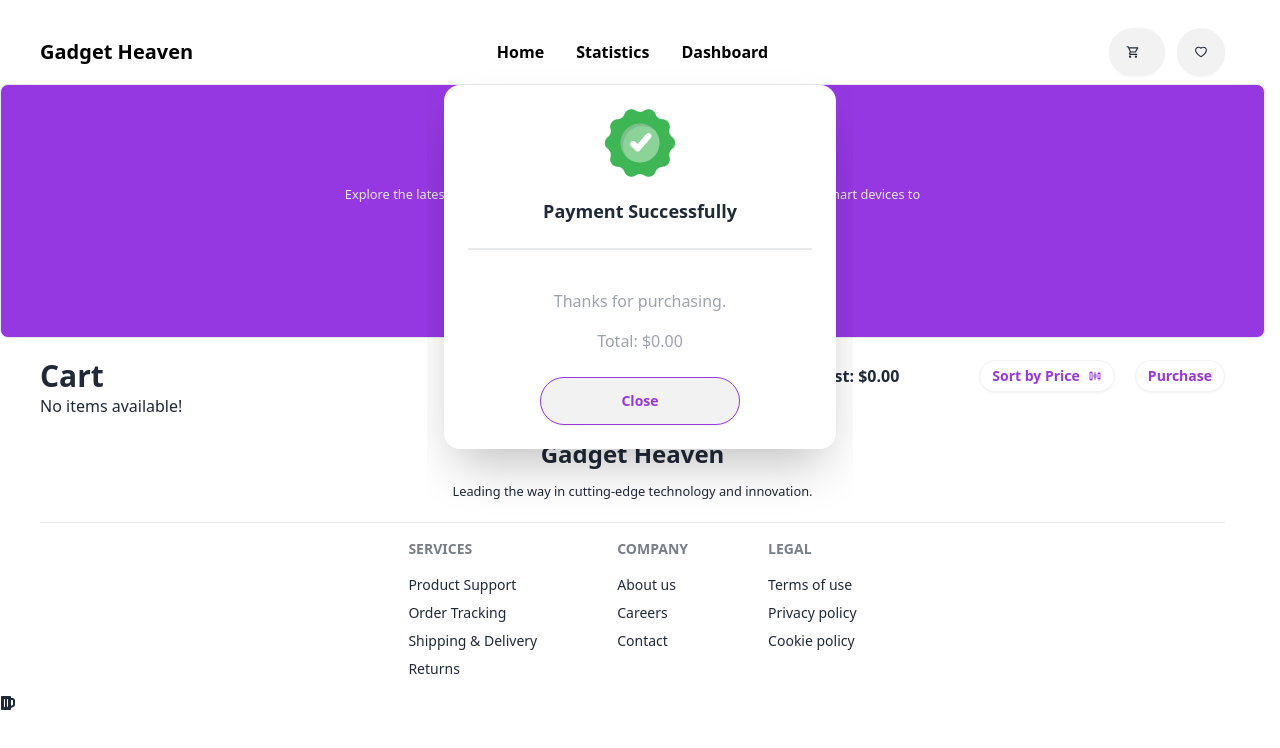
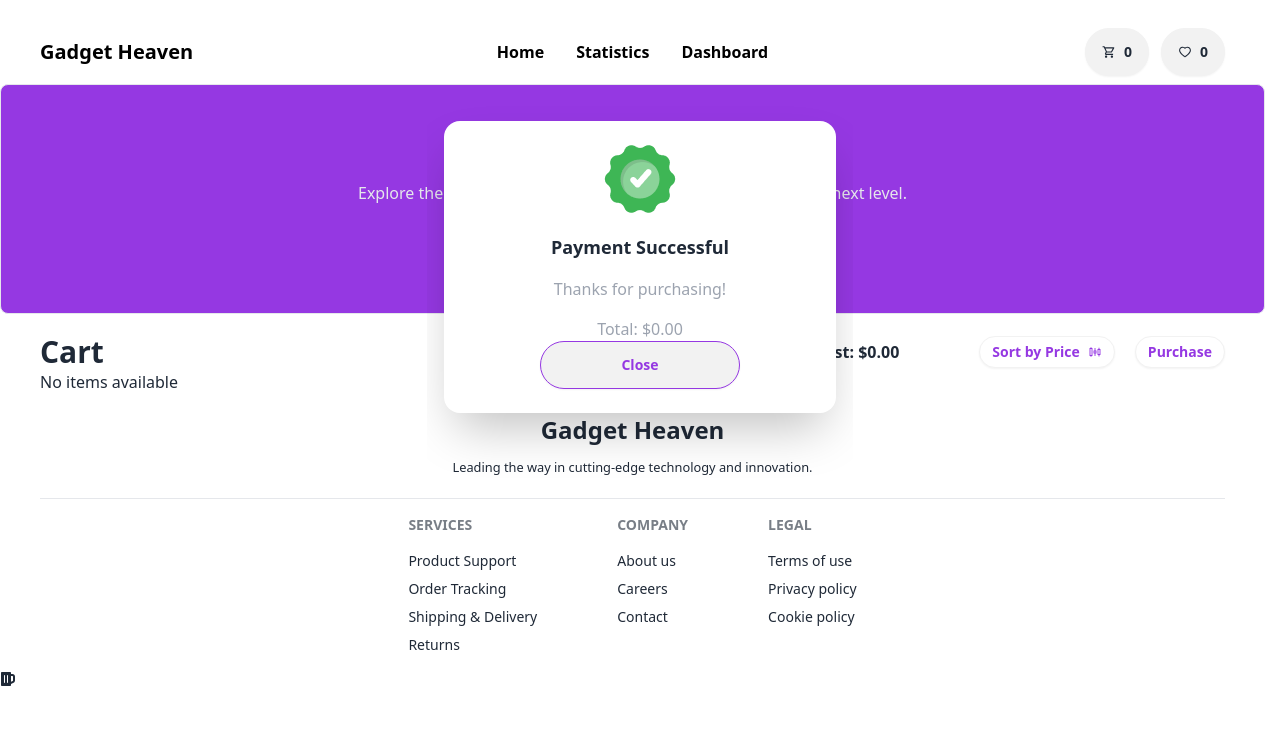
Before and after one commit to programming-hero-web-course-4/b10a8-gadget-heaven-faisal5177, a React (Vite) app: page /cartItem in a window 1280 px wide. Both pictures are taken after a click on the button "Purchase". Shown: the top 748 px of the page. Built offline with nearby package versions, Linux system fonts and the light colour scheme.

Commit message:
added an home

```diff
--- a/src/Components/CartItem/CartItem.jsx
+++ b/src/Components/CartItem/CartItem.jsx
@@ -2,8 +2,8 @@ import React, { useState, useEffect } from "react";
 import { Link, useLoaderData, useNavigate } from "react-router-dom";
 import {
   getStoredCartList,
-  addToCart,
   removeFromCart,
+  addToStoredCartList,
 } from "../../utility/addToDb";
 import { AiOutlineSliders } from "react-icons/ai";
 import GroupImg from "../../assets/images/Group.png";
@@ -11,41 +11,42 @@ import GroupImg from "../../assets/images/Group.png";
 const CartItem = () => {
   const data = useLoaderData();
   const [cartItems, setCartItems] = useState([]);
+  const [cartCount, setCartCount] = useState(0);
   const [activeButton, setActiveButton] = useState(null);
   const [isModalOpen, setIsModalOpen] = useState(false);
   const navigate = useNavigate();
 
   useEffect(() => {
     const storedCartList = getStoredCartList();
-    console.log("Stored Cart List:", storedCartList);
-
     const storedCartItems = data.filter((item) =>
       storedCartList.includes(item.product_id.toString())
     );
-    console.log("Stored Cart Items:", storedCartItems);
-
     setCartItems(storedCartItems);
+    setCartCount(storedCartItems.length);
   }, [data]);
 
   const handleAddToCart = (productId) => {
-    addToCart(productId);
+    addToStoredCartList(productId);
+
     const updatedCartList = getStoredCartList();
     const updatedCartItems = data.filter((item) =>
       updatedCartList.includes(item.product_id.toString())
     );
     setCartItems(updatedCartItems);
-    console.log("Updated Cart Items:", updatedCartItems);
+    setCartCount(updatedCartItems.length);
+
     navigate("/cart");
   };
 
   const handleRemoveFromCart = (productId) => {
     removeFromCart(productId);
+
     const updatedCartList = getStoredCartList();
     const updatedCartItems = data.filter((item) =>
       updatedCartList.includes(item.product_id.toString())
     );
     setCartItems(updatedCartItems);
-    console.log("Updated Cart Items after removal:", updatedCartItems);
+    setCartCount(updatedCartItems.length);
   };
 
   const totalCost = cartItems
@@ -74,11 +75,8 @@ const CartItem = () => {
       <div className="text-center border rounded-lg bg-[#9538E2] py-14 mb-5">
         <h2 className="text-4xl text-white font-bold">Dashboard</h2>
         <p className="text-gray-200 mb-5">
-          <small>
-            Explore the latest gadgets that will take your experience to the
-            next level. From smart devices to
-            <br /> the coolest accessories, we have it all!
-          </small>
+          Explore the latest gadgets that will take your experience to the next
+          level.
         </p>
         <div>
           <button
@@ -86,7 +84,7 @@ const CartItem = () => {
             className={`btn btn-sm mr-5 text-[#9538E2] ${
               activeButton === "cart"
                 ? "bg-white hover:bg-[#9538E2] hover:text-white"
-                : "bg-[#9538E2] text-white hover:bg-[#9538E2] hover:text-white"
+                : "bg-[#9538E2] text-white"
             }`}
           >
             Cart
@@ -97,7 +95,7 @@ const CartItem = () => {
               className={`btn btn-sm mr-5 ${
                 activeButton === "wishlist"
                   ? "bg-white hover:bg-[#9538E2] hover:text-white"
-                  : "bg-white text-[#9538E2] hover:bg-[#9538E2] hover:text-white"
+                  : "bg-white text-[#9538E2]"
               }`}
             >
               Wishlist
@@ -116,18 +114,14 @@ const CartItem = () => {
                 className={`btn btn-sm rounded-full ${
                   activeButton === "sort"
                     ? "bg-gradient-to-r from-[#9538E2] via-[#fd00ce] to-[#9538E2] text-white"
-                    : "bg-white text-[#9538E2] hover:bg-[#9538E2] hover:text-white"
+                    : "bg-white text-[#9538E2]"
                 }`}
               >
                 Sort by Price <AiOutlineSliders />
               </button>
               <button
                 onClick={handlePurchase}
-                className={`btn btn-sm ml-5 rounded-full ${
-                  activeButton === "purchase"
-                    ? "bg-gradient-to-r from-[#9538E2] via-[#fd00ce] to-[#9538E2] text-white"
-                    : "bg-white text-[#9538E2] hover:bg-[#9538E2] hover:text-white"
-                }`}
+                className="btn btn-sm ml-5 rounded-full bg-white text-[#9538E2] hover:bg-[#9538E2]"
               >
                 Purchase
               </button>
@@ -156,31 +150,16 @@ const CartItem = () => {
                   <p className="font-medium">Price: ${item.price}</p>
                 </div>
               </div>
-              <div>
               <button
                 onClick={() => handleRemoveFromCart(item.product_id)}
                 className="btn btn-circle btn-xs border-red-500 text-red-500 bg-white mt-10 mr-20"
               >
-                  <svg
-                    xmlns="http://www.w3.org/2000/svg"
-                    className="h-6 w-6"
-                    fill="none"
-                    viewBox="0 0 24 24"
-                    stroke="currentColor"
-                  >
-                    <path
-                      strokeLinecap="round"
-                      strokeLinejoin="round"
-                      strokeWidth="2"
-                      d="M6 18L18 6M6 6l12 12"
-                    />
-                  </svg>
+                Remove
               </button>
-              </div>
             </div>
           ))
         ) : (
-          <p>No items available!</p>
+          <p>No items available</p>
         )}
       </div>
 
@@ -191,20 +170,16 @@ const CartItem = () => {
           className="modal modal-bottom sm:modal-middle w-1/3 h-2/3 mx-auto"
         >
           <div className="modal-box text-center">
-            <div>
             <img className="mx-auto mb-5" src={GroupImg} alt="Success" />
-            </div>
-            <h3 className="font-bold text-lg">Payment Successfully</h3>
-            <div className="divider"></div>
-            <p className="py-4 text-gray-400">
-              Thanks for purchasing.
-            </p>
+            <h3 className="font-bold text-lg">Payment Successful</h3>
+            <p className="py-4 text-gray-400">Thanks for purchasing!</p>
             <p className="text-gray-400">Total: ${totalCost}</p>
-            <div className="modal-action">
-              <button className="btn mx-auto px-20 border-[#9538E2] text-[#9538E2] font-bold rounded-full" onClick={closeModal}>
+            <button
+              className="btn mx-auto px-20 border-[#9538E2] text-[#9538E2] font-bold rounded-full"
+              onClick={closeModal}
+            >
               Close
             </button>
-            </div>
           </div>
         </dialog>
       )}
--- a/src/Components/Categories/Categories.jsx
+++ b/src/Components/Categories/Categories.jsx
@@ -1,7 +1,6 @@
 import { useState, useEffect } from "react";
 import ErrorPage from "../ErrorPage/ErrorPage";
-import Category from "../Category/Category"; // Your Category component
-import { Link } from 'react-router-dom';  // Link to handle navigation
+import Category from "../Category/Category";
 
 const Categories = () => {
   const [categories, setCategories] = useState([]);
@@ -53,11 +52,21 @@ const Categories = () => {
 
   return (
     <div className="mx-auto px-12">
-      <h2 className="text-4xl text-center font-bold mb-20">Explore Cutting-Edge Gadgets</h2>
+      <h2 className="text-4xl text-center font-bold mb-20">
+        Explore Cutting-Edge Gadgets
+      </h2>
       <section className="flex gap-6">
         <aside>
           <div className="text-left w-64 border rounded-xl p-10">
-            {["All", "Laptops", "Phones", "Accessories", "Smart Watches", "MacBook", "Iphone"].map((category, index) => (
+            {[
+              "All",
+              "Laptops",
+              "Phones",
+              "Accessories",
+              "Smart Watches",
+              "MacBook",
+              "Iphone",
+            ].map((category, index) => (
               <button
                 key={index}
                 onClick={() => handleCategoryClick(category)}
@@ -71,9 +80,7 @@ const Categories = () => {
         <div className="grid grid-cols-1 md:grid-cols-2 lg:grid-cols-3 gap-6 rounded-xl items-center ml-10">
           {filteredCategories.length > 0 ? (
             filteredCategories.map((categoryItem) => (
-              <Link to={`/category/${categoryItem.product_id}`} key={categoryItem.product_id}>
-                <Category category={categoryItem} />
-              </Link>
+              <Category key={categoryItem.product_id} category={categoryItem} />
             ))
           ) : (
             <p>No categories available.</p>
--- a/src/Components/Category/Category.jsx
+++ b/src/Components/Category/Category.jsx
@@ -1,4 +1,4 @@
-import { Link } from 'react-router-dom';
+import { Link } from "react-router-dom";
 
 const Category = ({ category }) => {
   if (!category || !category.product_id) {
@@ -7,7 +7,7 @@ const Category = ({ category }) => {
 
   const { product_id, product_title, product_image, price } = category;
 
-  const formattedPrice = typeof price === 'number' ? price.toFixed(2) : price;
+  const formattedPrice = typeof price === "number" ? price.toFixed(2) : price;
 
   return (
     <Link to={`/category/${product_id}`} className="category-link">
--- a/src/Components/ErrorPage/ErrorPage.jsx
+++ b/src/Components/ErrorPage/ErrorPage.jsx
@@ -2,7 +2,7 @@
 const ErrorPage = () => {
     return (
         <div>
-            <h2 className="text-5xl my-auto text-center font-bold translate-y-4 mt-[270px]">Page not found</h2>
+            <h2 className="text-5xl text-center font-bold translate-y-4 mt-[270px]">Page not found</h2>
         </div>
     );
 };
--- a/src/Components/ListedCategory/ListedCategory.jsx
+++ /dev/null
@@ -1,9 +0,0 @@
-const ListedCategory = () => {
-  return (
-    <div>
-      <h2 className="text-3xl font-bold">ListedCategory: {}</h2>
-    </div>
-  );
-};
-
-export default ListedCategory;
--- a/src/Components/NavBar/NavBar.jsx
+++ b/src/Components/NavBar/NavBar.jsx
@@ -1,12 +1,23 @@
-import React from 'react';
+import React, { useEffect, useState } from 'react';
 import { MdOutlineShoppingCart } from 'react-icons/md';
 import { AiOutlineHeart } from 'react-icons/ai';
 import { Link, useLocation } from 'react-router-dom';
 import { NavLink } from 'react-router-dom';
 
 const NavBar = () => {
+  const [cartCount, setCartCount] = useState(0);
+  const [wishlistCount, setWishlistCount] = useState(0);
+
   const location = useLocation();
   const isHomePage = location.pathname === "/";
+
+  useEffect(() => {
+    const storedCartList = JSON.parse(localStorage.getItem('cart-list')) || [];
+    const storedWishList = JSON.parse(localStorage.getItem('wish-list')) || [];
+
+    setCartCount(storedCartList.length);
+    setWishlistCount(storedWishList.length);
+  }, []);
 
   return (
     <nav className="navbar bg-base-100 px-10">
@@ -21,10 +32,11 @@ const NavBar = () => {
       <div className="navbar-end">
         <Link to="/cart" className="btn btn-md rounded-full mr-3">
           <MdOutlineShoppingCart />
-          <span></span>
+          <span>{cartCount}</span>
         </Link>
         <Link to="/wishlist" className="btn btn-md rounded-full">
           <AiOutlineHeart />
+          <span>{wishlistCount}</span>
         </Link>
       </div>
     </nav>
--- a/src/Components/WishlistItem/WishlistItem.jsx
+++ b/src/Components/WishlistItem/WishlistItem.jsx
@@ -1,3 +1,4 @@
+
 import React, { useState, useEffect } from "react";
 import { Link, useLoaderData } from "react-router-dom";
 import {
--- a/src/utility/addToDb.js
+++ b/src/utility/addToDb.js
@@ -1,3 +1,4 @@
+
 import { toast } from "react-toastify";
 
 const getStoredCartList = () => {
```
Also changed, not shown: src/main.jsx (+26 -5 lines), src/Components/ProductDetails/ProductDetails.jsx (line endings or trailing spaces). Lines whose indentation alone changed are shown as unchanged.
